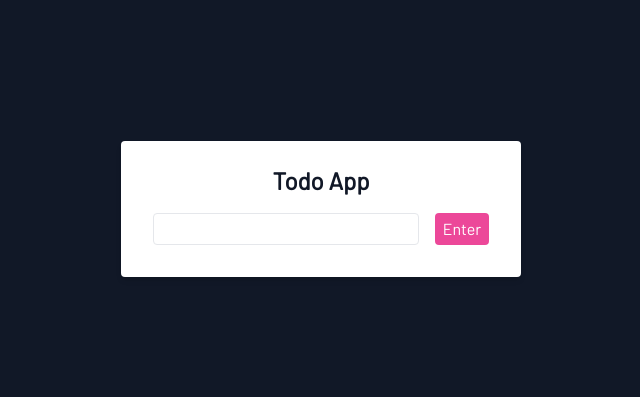
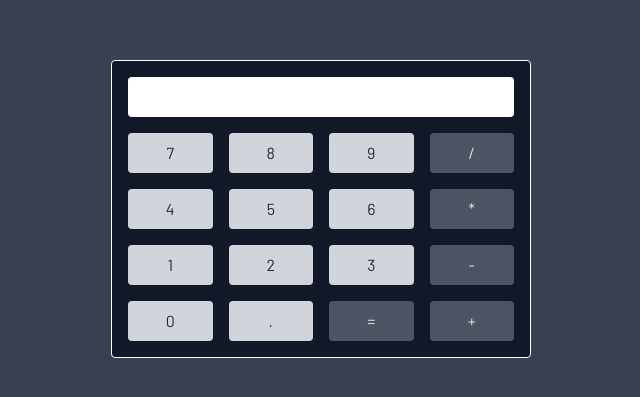
Before and after one commit to reeveboy/wdf-practical-repo, a React (Create React App) app: page / in a window 1280 px wide. Shown: the part 191-588 px from the top of the page, without its empty margins (319-959 px from the left). Built offline with nearby package versions, Linux system fonts and the light colour scheme.

Commit message:
calc + todo bug fix

```diff
--- a/src/Calculator/Calculator.js
+++ b/src/Calculator/Calculator.js
@@ -1,39 +1,49 @@
-import React from 'react'
+import React, { useState } from 'react'
 
 function Calculator() {
+    const [input, setInput] = useState([])
     return (
         <div class="w-screen h-screen bg-gray-700 text-gray-200 flex justify-center items-center">
             <div class="p-4 w-[420px] border border-white rounded grid grid-rows-5 gap-4 bg-gray-900">
                 <div>
-                <input class="w-full px-4 py-2 rounded text-gray-800" type="text" name="" id="" />
+                    <input value={input.join("")} class="w-full px-4 py-2 rounded text-gray-800" type="text" name="" id="" />
                 </div>
                 <div class="text-gray-800 grid grid-cols-4 gap-4 text-center">
-                <button class="px-4 py-2 bg-gray-300 hover:bg-gray-600 rounded">7</button>
-                <button class="px-4 py-2 bg-gray-300 hover:bg-gray-600 rounded">8</button>
-                <button class="px-4 py-2 bg-gray-300 hover:bg-gray-600 rounded">9</button>
-                <button class="px-4 py-2 bg-gray-600 hover:bg-gray-800 rounded text-gray-200">/</button>
+                    <CalcBtns  setInput={setInput} value={7} />
+                    <CalcBtns  setInput={setInput} value={8} />
+                    <CalcBtns  setInput={setInput} value={9} />
+                    <CalcBtns  setInput={setInput} value={"/"} operation={true} />
                 </div>
                 <div class="text-gray-800 grid grid-cols-4 gap-4 text-center">
-                <button class="px-4 py-2 bg-gray-300 hover:bg-gray-600 rounded">4</button>
-                <button class="px-4 py-2 bg-gray-300 hover:bg-gray-600 rounded">5</button>
-                <button class="px-4 py-2 bg-gray-300 hover:bg-gray-600 rounded">6</button>
-                <button class="px-4 py-2 bg-gray-600 hover:bg-gray-800 rounded text-gray-200">*</button>
+                    <CalcBtns  setInput={setInput} value={4} />
+                    <CalcBtns  setInput={setInput} value={5} />
+                    <CalcBtns  setInput={setInput} value={6} />
+                    <CalcBtns  setInput={setInput} value={"*"} operation={true} />
                 </div>
                 <div class="text-gray-800 grid grid-cols-4 gap-4 text-center">
-                <button class="px-4 py-2 bg-gray-300 hover:bg-gray-600 rounded">1</button>
-                <button class="px-4 py-2 bg-gray-300 hover:bg-gray-600 rounded">2</button>
-                <button class="px-4 py-2 bg-gray-300 hover:bg-gray-600 rounded">3</button>
-                <button class="px-4 py-2 bg-gray-600 hover:bg-gray-800 rounded text-gray-200">-</button>
+                    <CalcBtns  setInput={setInput} value={1} />
+                    <CalcBtns  setInput={setInput} value={2} />
+                    <CalcBtns  setInput={setInput} value={3} />
+                    <CalcBtns  setInput={setInput} value={"-"} operation={true} />
                 </div>
                 <div class="text-gray-800 grid grid-cols-4 gap-4 text-center">
-                <button class="px-4 py-2 bg-gray-300 hover:bg-gray-600 rounded">0</button>
-                <button class="px-4 py-2 bg-gray-300 hover:bg-gray-600 rounded">.</button>
-                <button class="px-4 py-2 bg-gray-300 hover:bg-gray-600 rounded">=</button>
-                <button class="px-4 py-2 bg-gray-600 hover:bg-gray-800 rounded text-gray-200">+</button>
+                    <CalcBtns  setInput={setInput} value={0} />
+                    <CalcBtns  setInput={setInput} value={"."} />
+                    <CalcBtns  setInput={setInput} value={"="} operation={true} />
+                    <CalcBtns  setInput={setInput} value={"+"} operation={true} />
                 </div>
             </div>
         </div>
   )
 }
 
+function CalcBtns({value, operation, setInput}) {
+    const handleClick = () => {
+        setInput(prev => [...prev, value])
+    }
+
+    if (operation) return <button onClick={handleClick} class="px-4 py-2 bg-gray-600 hover:bg-gray-800 rounded text-gray-200">{value}</button>
+    return <button onClick={handleClick} class="px-4 py-2 bg-gray-300 hover:bg-gray-600 rounded">{value}</button>
+}
+
 export default Calculator
--- a/src/Todo/Todo.js
+++ b/src/Todo/Todo.js
@@ -7,6 +7,7 @@ function Notes() {
 
     const handleSubmit = (e) => {
         e.preventDefault()
+        if (!input) return
         setTodos((prev) => {return [...prev, input]})
         setInput("")
     }
--- a/src/index.js
+++ b/src/index.js
@@ -13,8 +13,8 @@ root.render(
     {/* <App /> */}
     {/* <ReviewPage /> */}
     {/* <Employees /> */}
-    {/* <Calculator /> */}
-    <Todo />
+    <Calculator />
+    {/* <Todo /> */}
   </React.StrictMode>
 );
 
```
Lines whose indentation alone changed are shown as unchanged.
